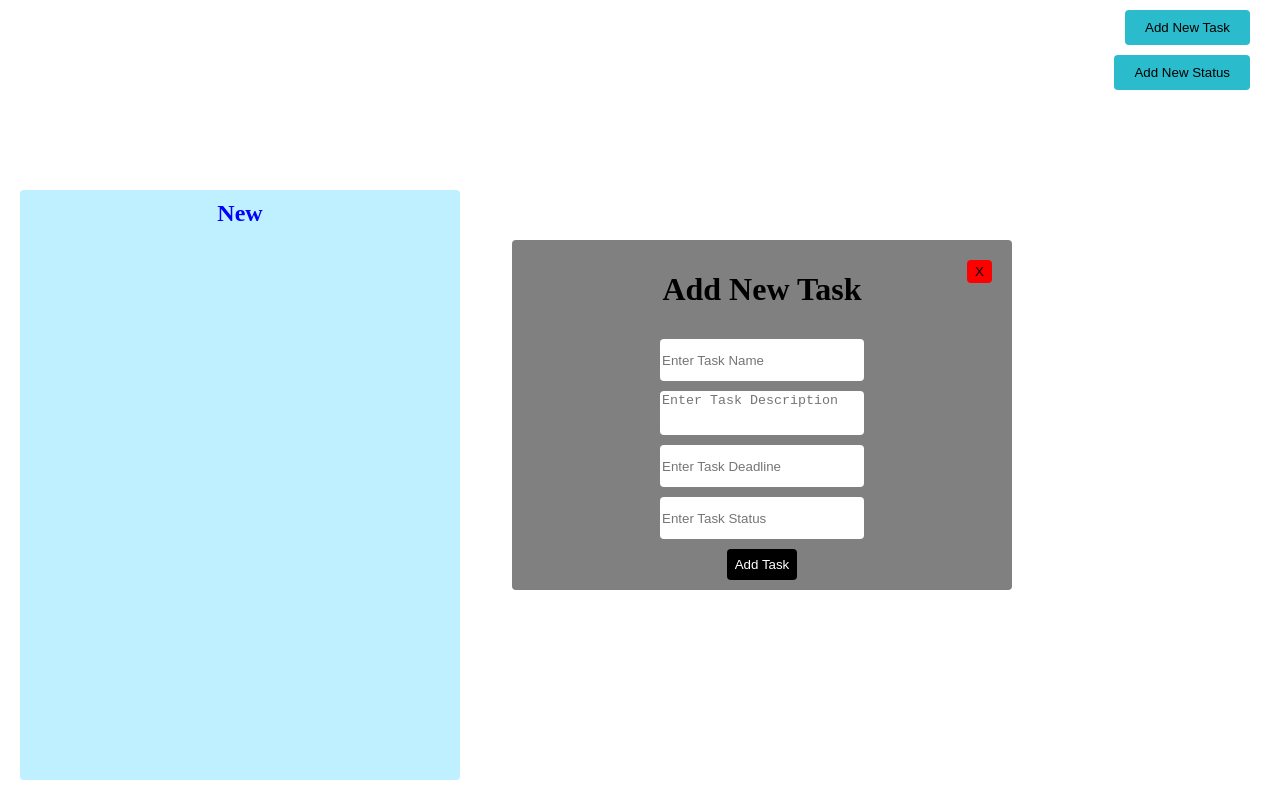
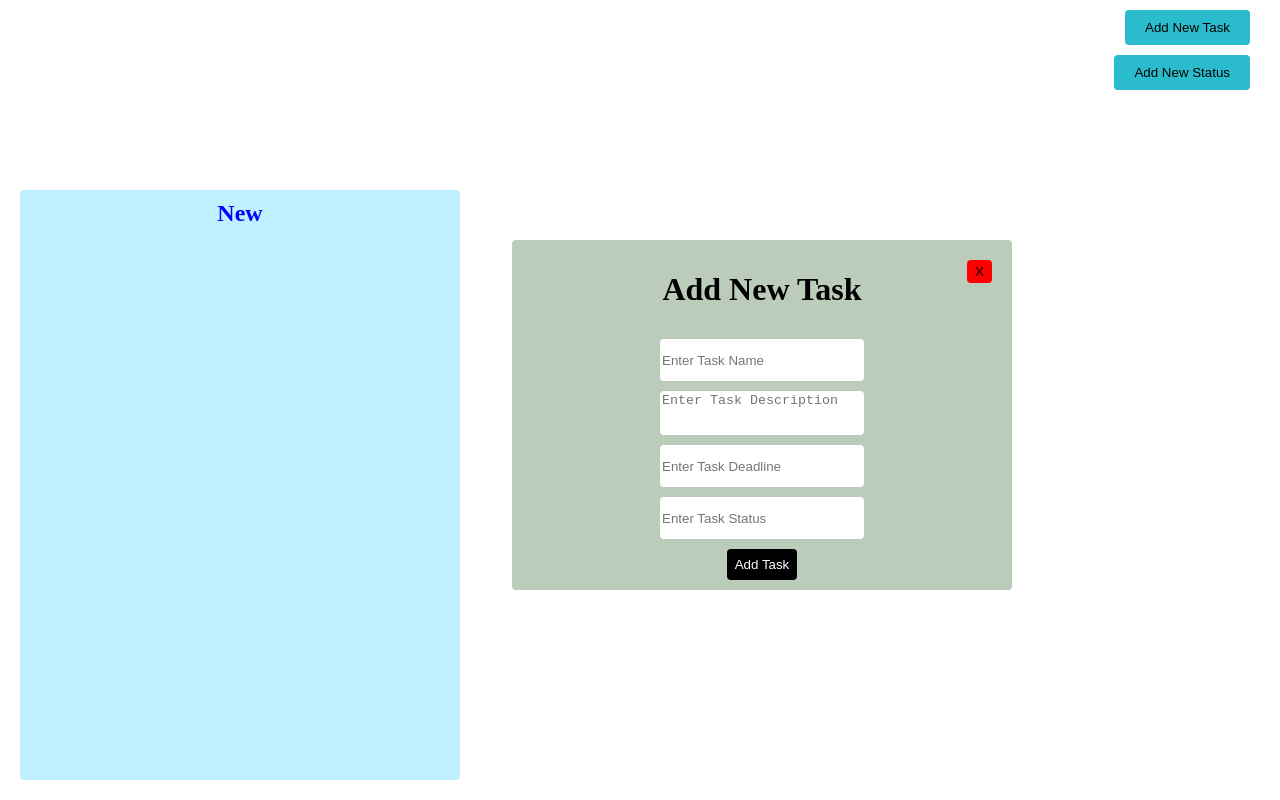
Before and after one commit to sonamguptacs/task_board, a React (Create React App) app: page / in a window 1280 px wide. Both pictures are taken after a click on the button "Add New Task". Built offline with nearby package versions, Linux system fonts and the light colour scheme.

Commit message:
CSS changes

```diff
--- a/src/components/task.css
+++ b/src/components/task.css
@@ -78,7 +78,7 @@
 .form {
   border-radius: 4px;
   position: absolute;
-  background-color: grey;
+  background-color: #bcb;
   display: flex;
   flex-direction: column;
   top: 30%;
@@ -88,6 +88,7 @@
   gap: 10px;
   justify-content: center;
   align-items: center;
+  transition: 1s ease all;
   input,
   textarea {
     border-radius: 4px;
```
